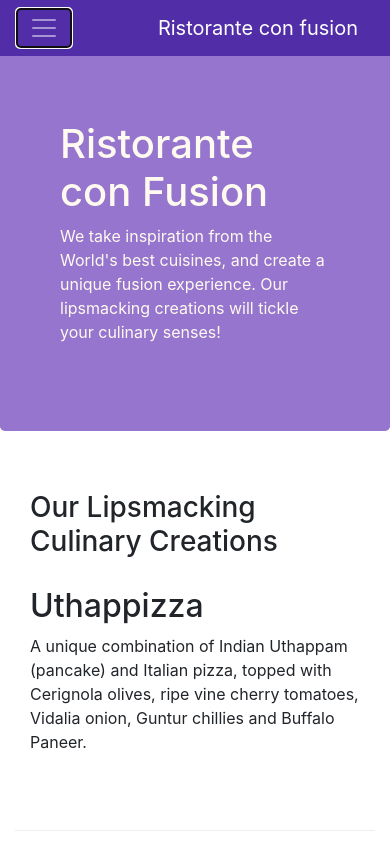
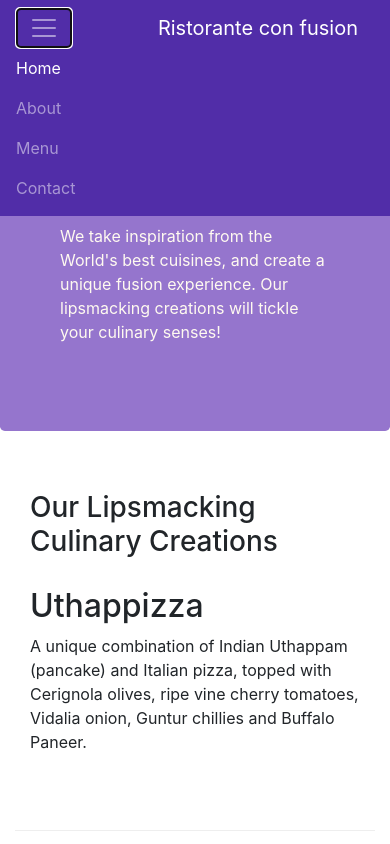
Before and after one commit to tejas10191/confusion, a website: page index.html in a window 390 px wide. Both pictures are taken after a click on the button 44 px from the left and 28 px from the top of the page. Shown: the top 844 px of the page. Drawn offline with nearby package versions, Linux system fonts and the light colour scheme.

Commit message:
Navbar and Breadcrumbs - Part 2

```diff
--- a/index.html
+++ b/index.html
@@ -15,16 +15,16 @@
 <body>
     <nav class="navbar navbar-dark navbar-expand-sm fixed-top">
         <div class="container">
-            <button class="navbar-toggler" type="button" data-toggle="">
+            <button class="navbar-toggler" type="button" data-toggle="collapse" data-target="#Navbar">
                 <span class="navbar-toggler-icon"></span>
             </button>
             <a class="navbar-brand" href="#">Ristorante con fusion</a>
-            <div class="collapse navbar-collapse" id="NavBar">
+            <div class="collapse navbar-collapse" id="Navbar">
                 <ul class="navbar-nav mr-auto">
                     <li class="nav-item active"><a class="nav-link" href="#">Home</a></li>
                     <li class="nav-item"><a class="nav-link" href="./aboutus.html">About</a></li>
-                    <li class="nav-item"><a class="nav-link" href="aboutus.html">Menu</a></li>
-                    <li class="nav-item"><a class="nav-link" href="aboutus.html">Contact</a></li>
+                    <li class="nav-item"><a class="nav-link" href="#">Menu</a></li>
+                    <li class="nav-item"><a class="nav-link" href="#">Contact</a></li>
                 </ul>
             </div>
         </div>
```
Also changed, not shown: aboutus.html (+4 -4 lines).
